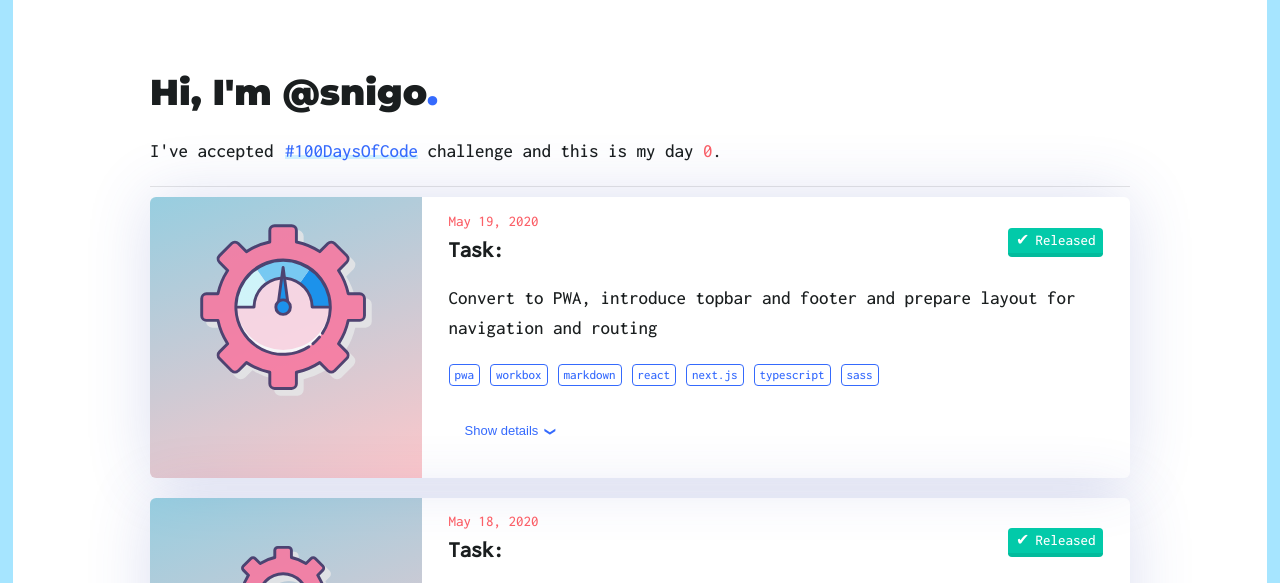
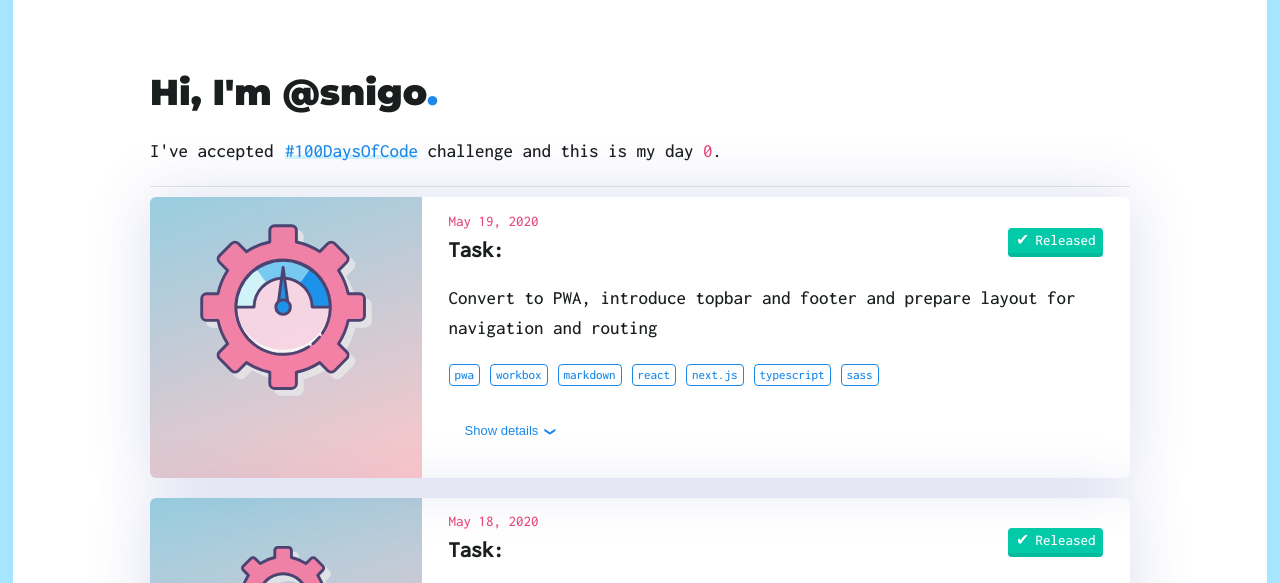
Before and after one commit to snigo/snigo-dev, a Next.js app: page / in a window 1280 px wide. Shown: the part 136-719 px from the top of the page. Built offline with nearby package versions, Linux system fonts and the light colour scheme.

Commit message:
Update color for consistency

```diff
--- a/data/code-problems.json
+++ b/data/code-problems.json
@@ -102,6 +102,9 @@
               "Website footer",
               "Animation for details section of the task card (Work in progress)"
             ],
+            "changed": [
+              "Color contrast of interactive elements was increassed to comply with WCAG recomendations"
+            ],
             "fixed": [
               "Minor fixes for smaller screens and bottom margin",
               "Word wrapping issue with long urls in the changelog"
--- a/styles/main.scss
+++ b/styles/main.scss
@@ -6,8 +6,8 @@
 
   --colors-blue-30: #a6e5ff;
   --colors-blue-80: #3f51b5;
-  --colors-blue-50: #356afd;
-  --colors-pink-40: #fb6068;
+  --colors-blue-50: #1a89e9;
+  --colors-pink-40: #e74b7d;
 
 }
 
```
